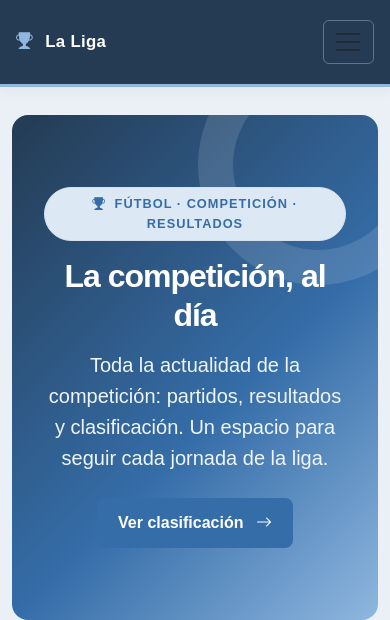
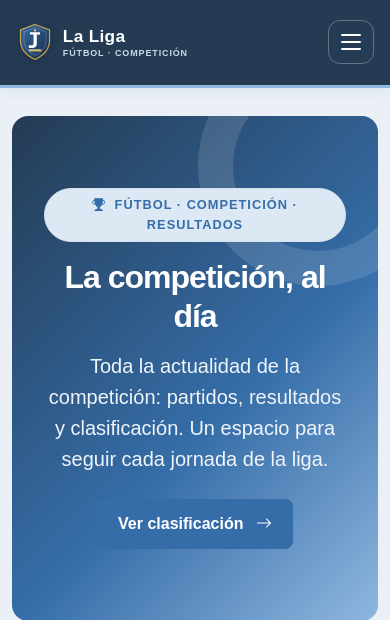
Before and after one commit to SoyIzanG/Planadeu, a Flask app: page / in a window 390 px wide. Shown: the top 620 px of the page. Run offline with Flask 3, Linux system fonts and the light colour scheme; data comes from the database, SQL or seed files in the repository.

Commit message:
Mejorar menú móvil, descripción SEO e identidad visual

```diff
--- a/app/templates/base.html
+++ b/app/templates/base.html
@@ -5,12 +5,17 @@
     <meta charset="UTF-8">
     <meta name="viewport" content="width=device-width, initial-scale=1.0">
     <meta name="theme-color" content="#243b53">
+    <meta name="description" content="Sigue La Liga: calendario de partidos, resultados, clasificación, equipos y estadísticas de la competición en un solo lugar.">
+    <meta property="og:title" content="La Liga | Fútbol y competición">
+    <meta property="og:description" content="Partidos, resultados, clasificación y equipos. Toda la competición, al día.">
+    <meta property="og:type" content="website">
 
     <title>{% block title %}La Liga | Fútbol y competición{% endblock %}</title>
 
     <link href="https://cdn.jsdelivr.net/npm/bootstrap@5.3.2/dist/css/bootstrap.min.css" rel="stylesheet">
     <link href="https://cdn.jsdelivr.net/npm/bootstrap-icons@1.11.1/font/bootstrap-icons.css" rel="stylesheet">
-    <link rel="icon" type="image/x-icon" href="{{ url_for('static', filename='favicon.ico') }}">
+    <link rel="icon" type="image/svg+xml" href="{{ url_for('static', filename='league-logo.svg') }}">
+    <link rel="apple-touch-icon" href="{{ url_for('static', filename='league-logo.svg') }}">
 
     <style>
         :root {
@@ -54,11 +59,27 @@
             font-size: 1.25rem;
             letter-spacing: .3px;
             white-space: normal;
+            display: inline-flex;
+            align-items: center;
+            gap: .65rem;
         }
 
-        .brand-mark {
-            color: var(--league-secondary);
-            margin-right: .45rem;
+        .brand-logo {
+            width: 42px;
+            height: 42px;
+            object-fit: contain;
+            flex: 0 0 auto;
+            filter: drop-shadow(0 2px 4px rgba(0,0,0,.18));
+        }
+
+        .brand-copy { display: flex; flex-direction: column; line-height: 1.05; }
+        .brand-subtitle {
+            color: #c8d8e8;
+            font-size: .62rem;
+            font-weight: 600;
+            letter-spacing: .13em;
+            text-transform: uppercase;
+            margin-top: .25rem;
         }
 
         .nav-link {
@@ -74,13 +95,31 @@
         }
 
         .navbar-toggler {
-            border-color: #60758b;
-            padding: .4rem .6rem;
+            border: 1px solid rgba(255,255,255,.28);
+            border-radius: 12px;
+            padding: .65rem;
+            width: 46px;
+            height: 44px;
+            display: inline-flex;
+            flex-direction: column;
+            justify-content: center;
+            align-items: center;
+            gap: 5px;
+            box-shadow: none;
         }
 
-        .navbar-toggler:focus {
-            box-shadow: 0 0 0 .2rem rgba(53, 109, 168, .15);
+        .navbar-toggler:focus { box-shadow: 0 0 0 .2rem rgba(143,183,223,.25); }
+        .menu-line {
+            display: block;
+            width: 20px;
+            height: 2px;
+            border-radius: 2px;
+            background: #fff;
+            transition: transform .2s ease, opacity .2s ease;
         }
+        .navbar-toggler[aria-expanded="true"] .menu-line:first-child { transform: translateY(7px) rotate(45deg); }
+        .navbar-toggler[aria-expanded="true"] .menu-line:nth-child(2) { opacity: 0; }
+        .navbar-toggler[aria-expanded="true"] .menu-line:last-child { transform: translateY(-7px) rotate(-45deg); }
 
         main.container {
             min-height: 70vh;
@@ -213,23 +252,37 @@
         /* Ajustes para móviles y pantallas pequeñas. */
         @media (max-width: 991.98px) {
             .navbar .container {
-                padding-left: 1rem;
-                padding-right: 1rem;
+                padding: .65rem 1rem;
+                align-items: center;
             }
 
             .navbar-collapse {
-                padding-top: .5rem;
-                padding-bottom: .75rem;
+                margin-top: .8rem;
+                padding: .55rem;
+                border: 1px solid rgba(255,255,255,.12);
+                border-radius: 16px;
+                background: #1b3046;
+                box-shadow: 0 14px 28px rgba(8,20,34,.2);
             }
 
-            .navbar-nav {
-                width: 100%;
+            .navbar-nav { width: 100%; gap: .2rem; }
+            .navbar-nav + .navbar-nav {
+                margin-top: .35rem;
+                padding-top: .45rem;
+                border-top: 1px solid rgba(255,255,255,.13);
             }
 
             .nav-link {
-                padding: .7rem .25rem !important;
+                display: flex;
+                align-items: center;
+                min-height: 46px;
+                padding: .72rem .85rem !important;
+                border-radius: 10px;
+                font-size: .98rem;
+                font-weight: 600;
             }
-
+            .nav-link:hover, .nav-link:focus { background: rgba(255,255,255,.08); }
+            .navbar-nav .nav-item:last-child .nav-link { margin-bottom: 0; }
             main.container {
                 min-height: 65vh;
                 margin-top: 1rem !important;
@@ -238,9 +291,12 @@
 
         @media (max-width: 575.98px) {
             .navbar-brand {
-                font-size: 1.05rem;
-                max-width: calc(100% - 60px);
+                font-size: 1.08rem;
+                max-width: calc(100% - 58px);
+                gap: .55rem;
             }
+            .brand-logo { width: 38px; height: 38px; }
+            .brand-subtitle { font-size: .56rem; letter-spacing: .1em; }
 
             main.container {
                 padding-left: 12px;
@@ -284,16 +340,21 @@
 <body>
     <nav class="navbar navbar-expand-lg navbar-light">
         <div class="container">
-            <a class="navbar-brand fw-bold" href="{{ url_for('index') }}">
-                <i class="bi bi-trophy-fill brand-mark"></i>
-                La Liga
+            <a class="navbar-brand fw-bold" href="{{ url_for('index') }}" aria-label="La Liga, inicio">
+                <img class="brand-logo" src="{{ url_for('static', filename='league-logo.svg') }}" alt="" width="42" height="42">
+                <span class="brand-copy">
+                    <span>La Liga</span>
+                    <span class="brand-subtitle">Fútbol · Competición</span>
+                </span>
             </a>
 
             <button class="navbar-toggler" type="button"
                     data-bs-toggle="collapse" data-bs-target="#nav"
                     aria-controls="nav" aria-expanded="false"
                     aria-label="Abrir menú">
-                <span class="navbar-toggler-icon"></span>
+                <span class="menu-line"></span>
+                <span class="menu-line"></span>
+                <span class="menu-line"></span>
             </button>
 
             <div class="collapse navbar-collapse" id="nav">
```
